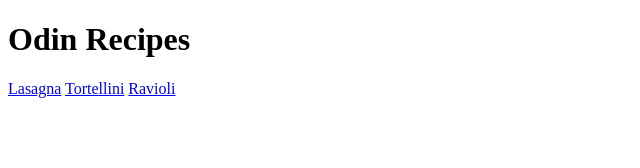
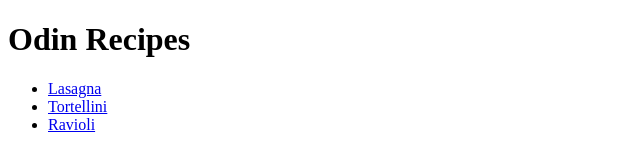
Before and after one commit to OhWhen74/odin-recipes, a plain HTML site: page index.html in a window 1280 px wide. Shown: the whole page, without its empty margins (0-640 px from the left). Drawn offline with Linux system fonts and the light colour scheme.

Commit message:
Change links to unordered list

```diff
--- a/index.html
+++ b/index.html
@@ -7,8 +7,10 @@
 
     <body>
         <h1>Odin Recipes</h1>
-        <a href="recipes/lasagna.html">Lasagna</a>
-        <a href="recipes/tortellini.html">Tortellini</a>
-        <a href="recipes/ravioli.html">Ravioli</a>
+        <ul>
+            <li><a href="recipes/lasagna.html">Lasagna</a></li>
+            <li><a href="recipes/tortellini.html">Tortellini</a></li>
+            <li><a href="recipes/ravioli.html">Ravioli</a></li>
+        </ul>
     </body>
 </html>
```
